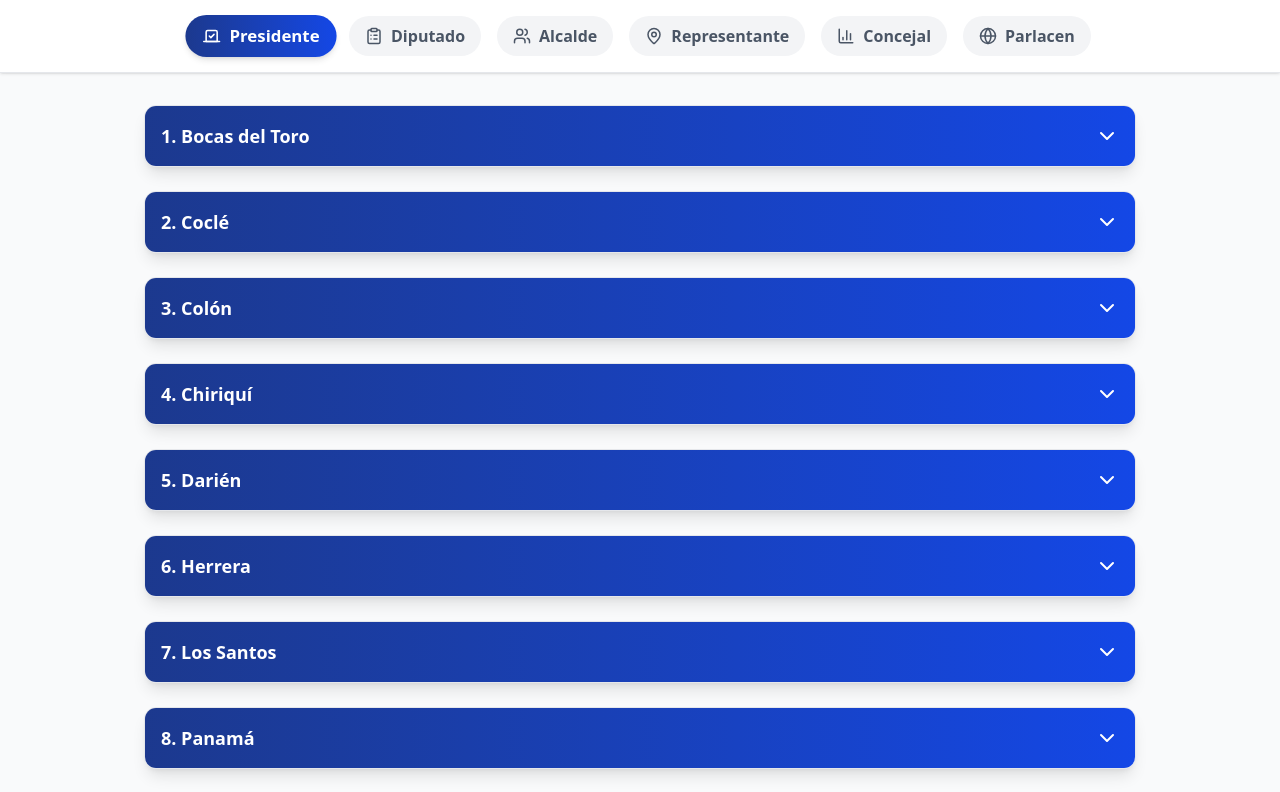
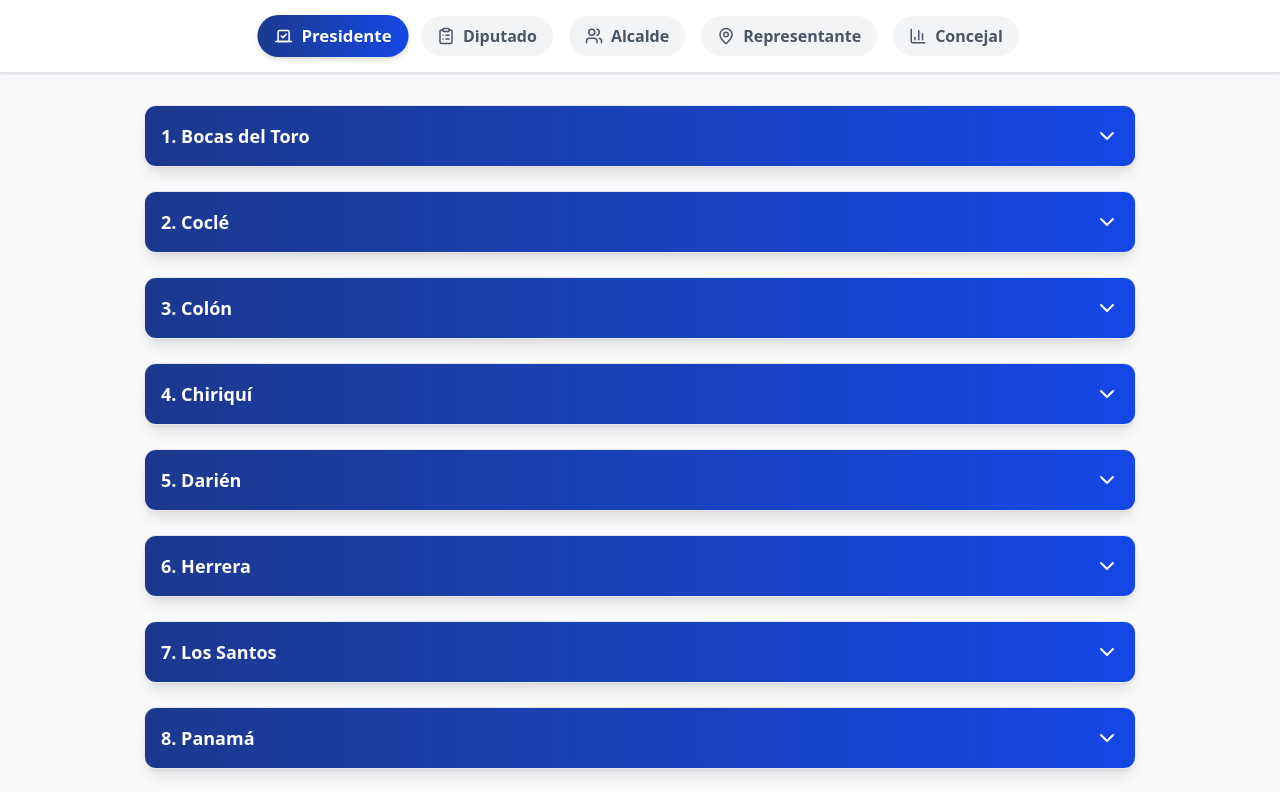
Before and after one commit to oavv03/VOTO-DE-PRESIDENTE-, a React (Vite) app: page / in a window 1280 px wide. Shown: the top 792 px of the page. Built offline with nearby package versions, Linux system fonts and the light colour scheme.

Commit message:
feat: Remove Parlacén category from election data
The Parlacén category is no longer relevant for the current election visualization and has been removed from the available categories and data filtering logic.

```diff
--- a/src/App.tsx
+++ b/src/App.tsx
@@ -1111,7 +1111,6 @@ const ELECTORAL_CATEGORIES = [
   { id: 'Alcalde', label: 'Alcalde', icon: <Users size={20} /> },
   { id: 'Representante', label: 'Representante', icon: <MapPin size={20} /> },
   { id: 'Concejal', label: 'Concejal', icon: <BarChart3 size={20} /> },
-  { id: 'Parlacen', label: 'Parlacen', icon: <Globe size={20} /> },
 ];
 
 export default function App() {
@@ -1140,7 +1139,6 @@ export default function App() {
                 {cat.id === 'Alcalde' && <Users size={18} />}
                 {cat.id === 'Representante' && <MapPin size={18} />}
                 {cat.id === 'Concejal' && <BarChart3 size={18} />}
-                {cat.id === 'Parlacen' && <Globe size={18} />}
                 <span>{cat.label}</span>
               </button>
             ))}
@@ -1160,7 +1158,7 @@ export default function App() {
             hasData = Object.keys(provinceData.mayors || {}).length > 0;
           } else if (activeCategory === 'Diputado') {
             hasData = Object.keys(provinceData.diputados || {}).length > 0;
-          } else if (activeCategory === 'Representante' || activeCategory === 'Concejal' || activeCategory === 'Parlacen') {
+          } else if (activeCategory === 'Representante' || activeCategory === 'Concejal') {
             // Always show all provinces for these categories as requested
             hasData = true;
           }
@@ -1189,7 +1187,7 @@ export default function App() {
             hasData = Object.keys(provinceData.mayors || {}).length > 0;
           } else if (activeCategory === 'Diputado') {
             hasData = Object.keys(provinceData.diputados || {}).length > 0;
-          } else if (activeCategory === 'Representante' || activeCategory === 'Concejal' || activeCategory === 'Parlacen') {
+          } else if (activeCategory === 'Representante' || activeCategory === 'Concejal') {
             // Always show all provinces for these categories as requested
             hasData = true;
           }
```
